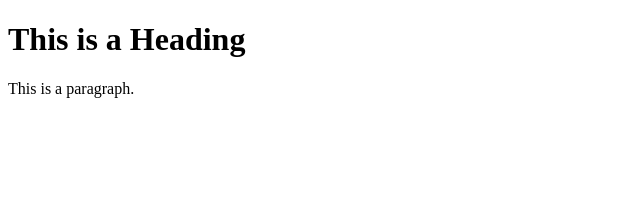
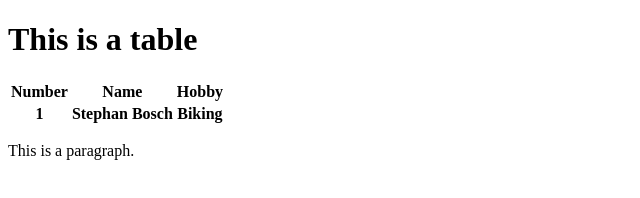
Before and after one commit to boschstephan/boschstephan.github.io, a plain HTML site: page index.html in a window 1280 px wide. Shown: the whole page, without its empty margins (0-640 px from the left). Drawn offline with Linux system fonts and the light colour scheme.

Commit message:
Update index.html

```diff
--- a/index.html
+++ b/index.html
@@ -5,7 +5,22 @@
 </head>
 <body>
 
-<h1>This is a Heading</h1>
+<h1>This is a table</h1>
+ <table>
+  <tr>
+  <th>Number</th>
+   <th>Name</th>
+   <th>Hobby</th>
+  </tr>
+
+  <tr>
+   <th>1</th>
+   <th>Stephan Bosch</th>
+   <th>Biking</th>
+  </tr>
+
+ </table>
+
 <p>This is a paragraph.</p>
 
 </body>
```
